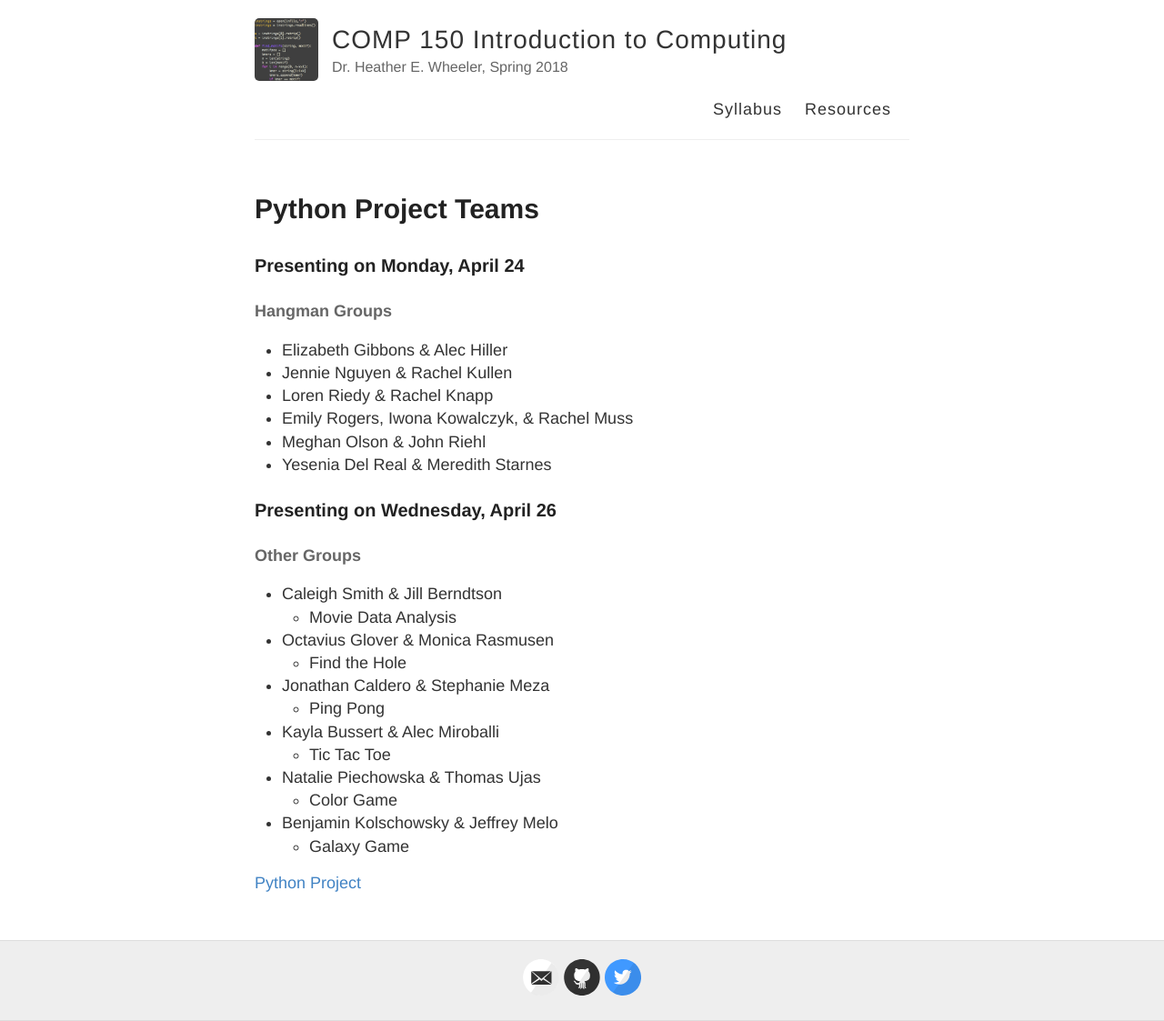
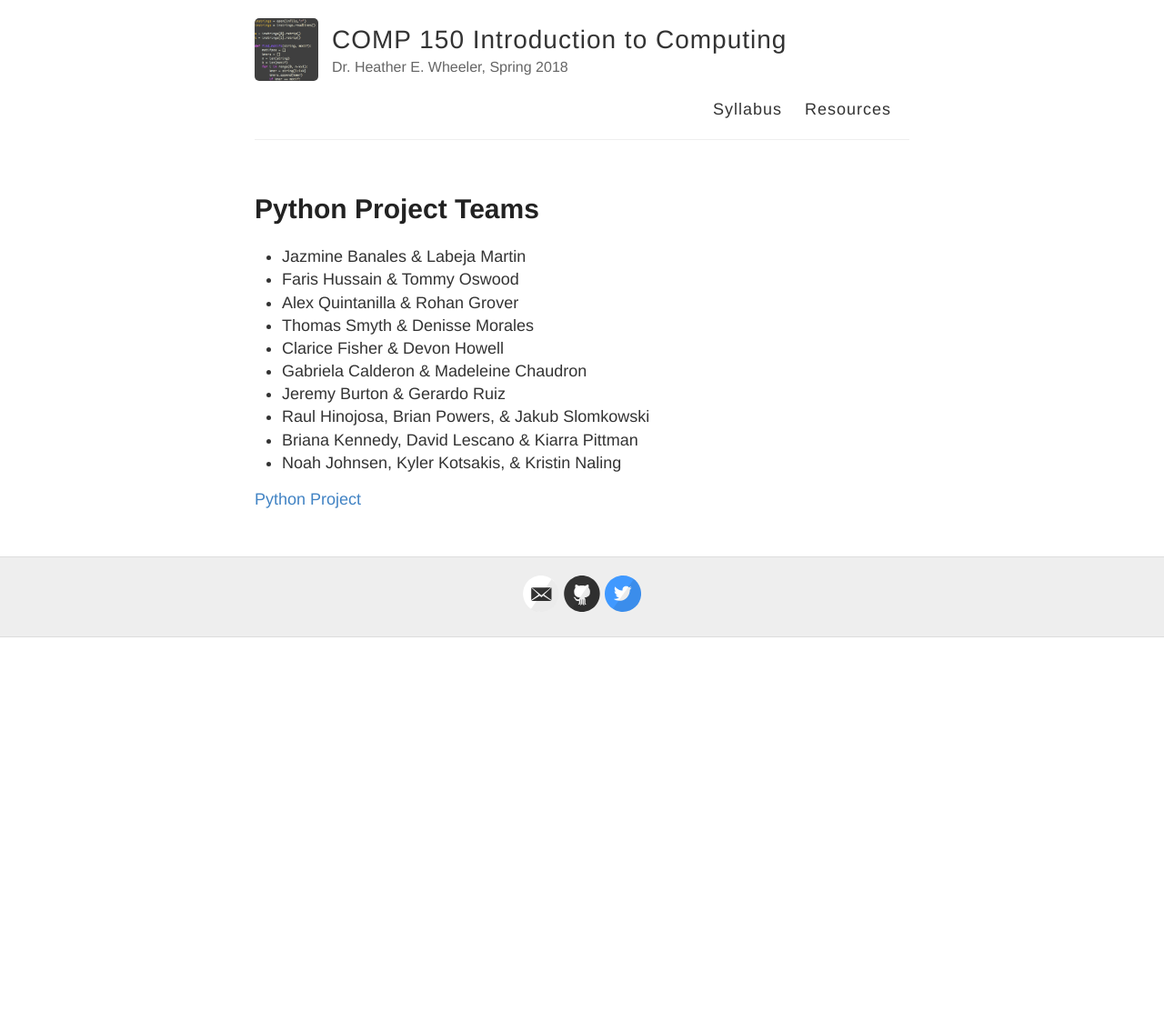
Before and after one commit to hwheeler01/comp150, a Jekyll site: the page built from teams.md, in a window 1280 px wide. Shown: the whole page at 91% size. Built offline with Jekyll 4.4.1, drawn with Linux system fonts in a browser that asks for light colours; after the commit the page ends 900 px from its top, so only the background shows below that.

Commit message:
add python project teams

```diff
--- a/teams.md
+++ b/teams.md
@@ -4,29 +4,15 @@ title: Python Project Teams
 permalink: /teams/
 ---
 
-### Presenting on Monday, April 24
-#### Hangman Groups
-- Elizabeth Gibbons & Alec Hiller
-- Jennie Nguyen & Rachel Kullen
-- Loren Riedy & Rachel Knapp
-- Emily Rogers, Iwona Kowalczyk, & Rachel Muss
-- Meghan Olson & John Riehl
-- Yesenia Del Real & Meredith Starnes
-
-
-### Presenting on Wednesday, April 26
-#### Other Groups
-- Caleigh Smith & Jill Berndtson
-	+ Movie Data Analysis
-- Octavius Glover & Monica Rasmusen
-	+ Find the Hole
-- Jonathan Caldero & Stephanie Meza
-	+ Ping Pong
-- Kayla Bussert & Alec Miroballi
-	+ Tic Tac Toe
-- Natalie Piechowska & Thomas Ujas
-	+ Color Game
-- Benjamin Kolschowsky & Jeffrey Melo
-	+ Galaxy Game
+- Jazmine Banales & Labeja Martin
+- Faris Hussain & Tommy Oswood
+- Alex Quintanilla & Rohan Grover
+- Thomas Smyth & Denisse Morales
+- Clarice Fisher & Devon Howell
+- Gabriela Calderon & Madeleine Chaudron
+- Jeremy Burton & Gerardo Ruiz
+- Raul Hinojosa, Brian Powers, & Jakub Slomkowski
+- Briana Kennedy, David Lescano & Kiarra Pittman
+- Noah Johnsen, Kyler Kotsakis, & Kristin Naling
 
 [Python Project](http://hwheeler01.github.io/comp150/HW/Project.html)
```
Also changed, not shown: syllabus.md (+1 -1 lines).
